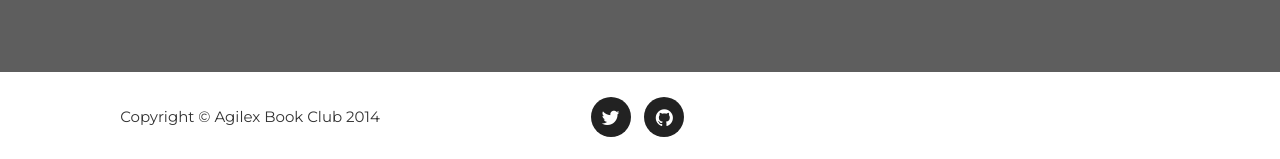
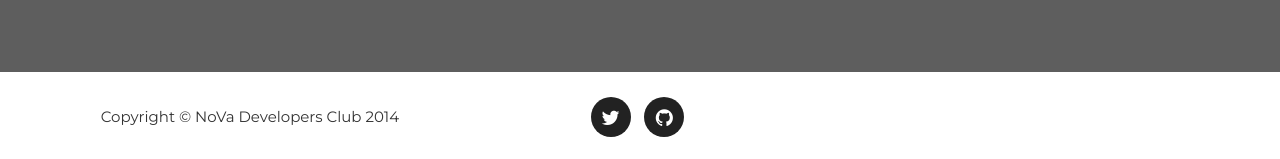
Before and after one commit to nova-developers/nova-developers.github.io, a Jekyll site: the page built from index.html, in a window 1280 px wide and 900 px high, scrolled down 4279 px. Shown: the part 738-897 px from the top of the window. Built offline with Jekyll 4.4.1, drawn with Linux system fonts in a browser that asks for light colours; some web fonts are replaced.

Commit message:
update the site title

```diff
--- a/_config.yml
+++ b/_config.yml
@@ -2,7 +2,7 @@ url: https://agilex-book-club.github.io
 baseurl:
 
 # Site settings
-title: Agilex Book Club
+title: NoVa Developers Club
 email: tmuxvim@gmail.com
 description: "This book club meets every Saturday for an hour or two to discuss details of the current book that the club is reading. The books are focused on different programming languages"
 
```
Also changed, not shown: 2 other files.
